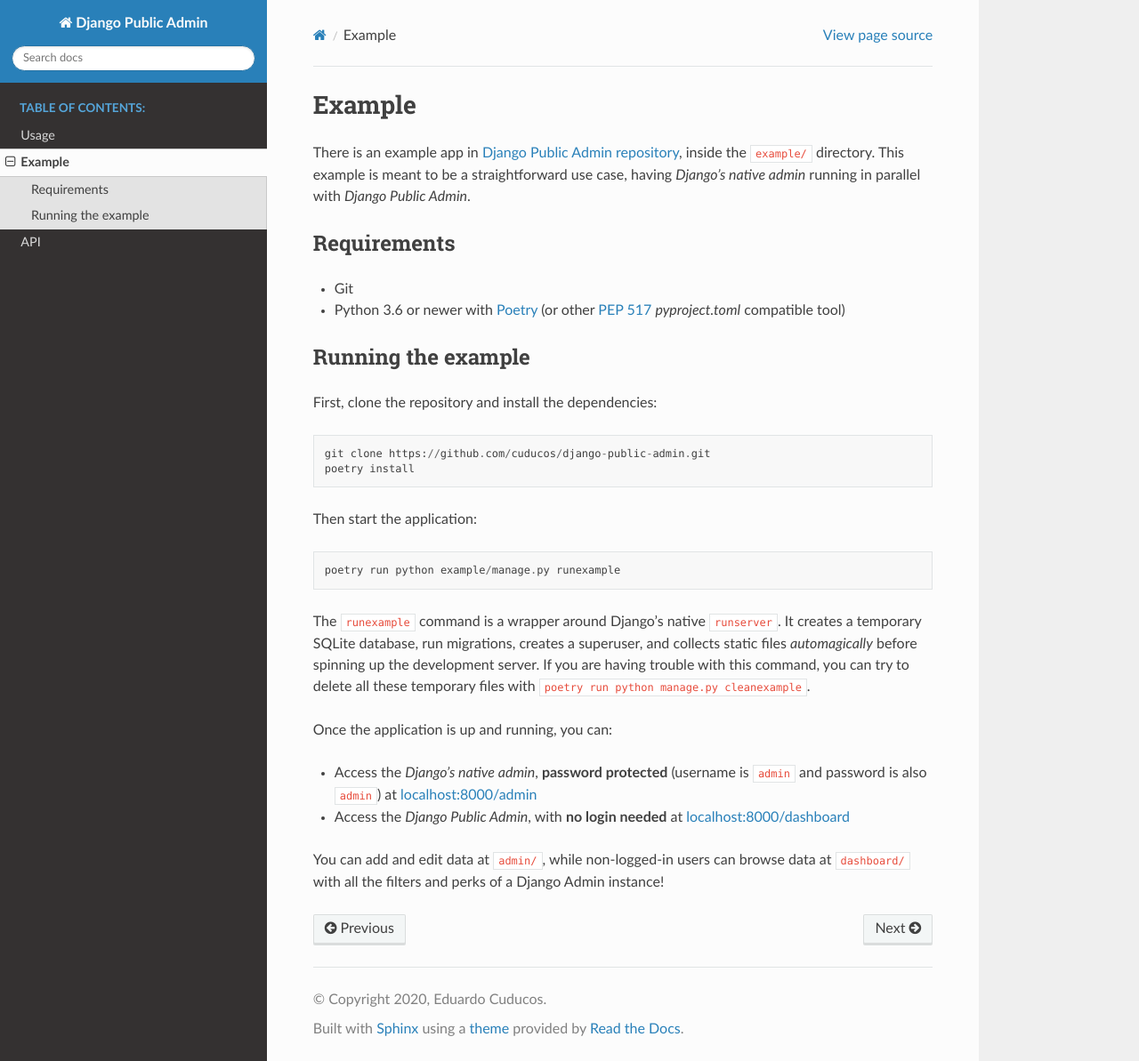
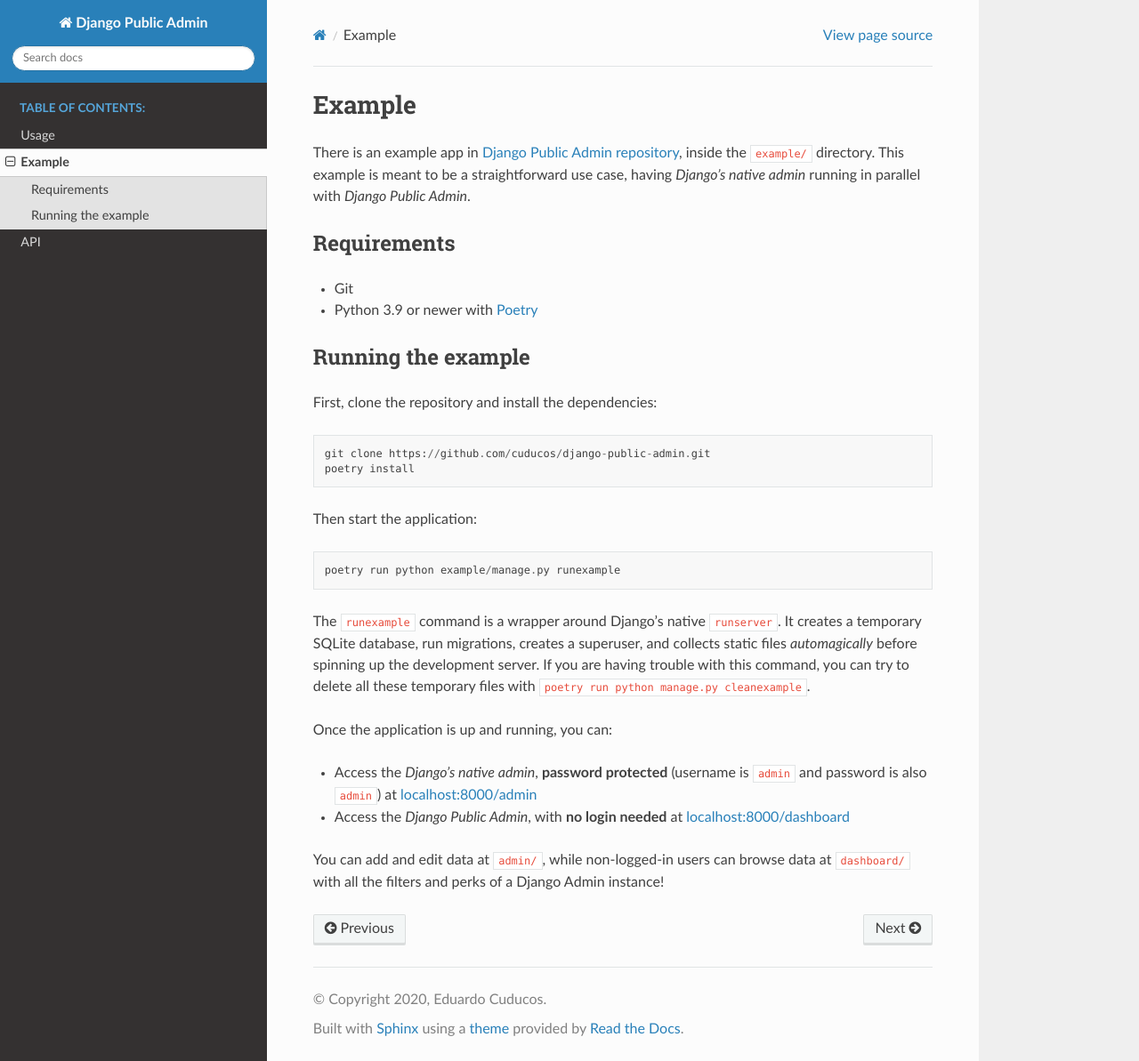
Before and after one commit to cuducos/django-public-admin, a Sphinx documentation site: the page built from docs/example.rst, in a window 1280 px wide and 1193 px high. Shown: the whole window at 89% size. Built offline with Sphinx 7.4.7 and the Read the Docs theme 2.0.0, drawn with Linux system fonts in a browser that asks for light colours.

Commit message:
Removes mention to old Python versions and tools

```diff
--- a/docs/example.rst
+++ b/docs/example.rst
@@ -7,7 +7,7 @@
 ------------
 
 * Git
-* Python 3.6 or newer with `Poetry <https://python-poetry.org>`_ (or other `PEP 517 <https://www.python.org/dev/peps/pep-0517/>`_ `pyproject.toml` compatible tool)
+* Python 3.9 or newer with `Poetry <https://python-poetry.org>`_
 
 Running the example
 -------------------
```
Also changed, not shown: README.md (+1 -1 lines).
